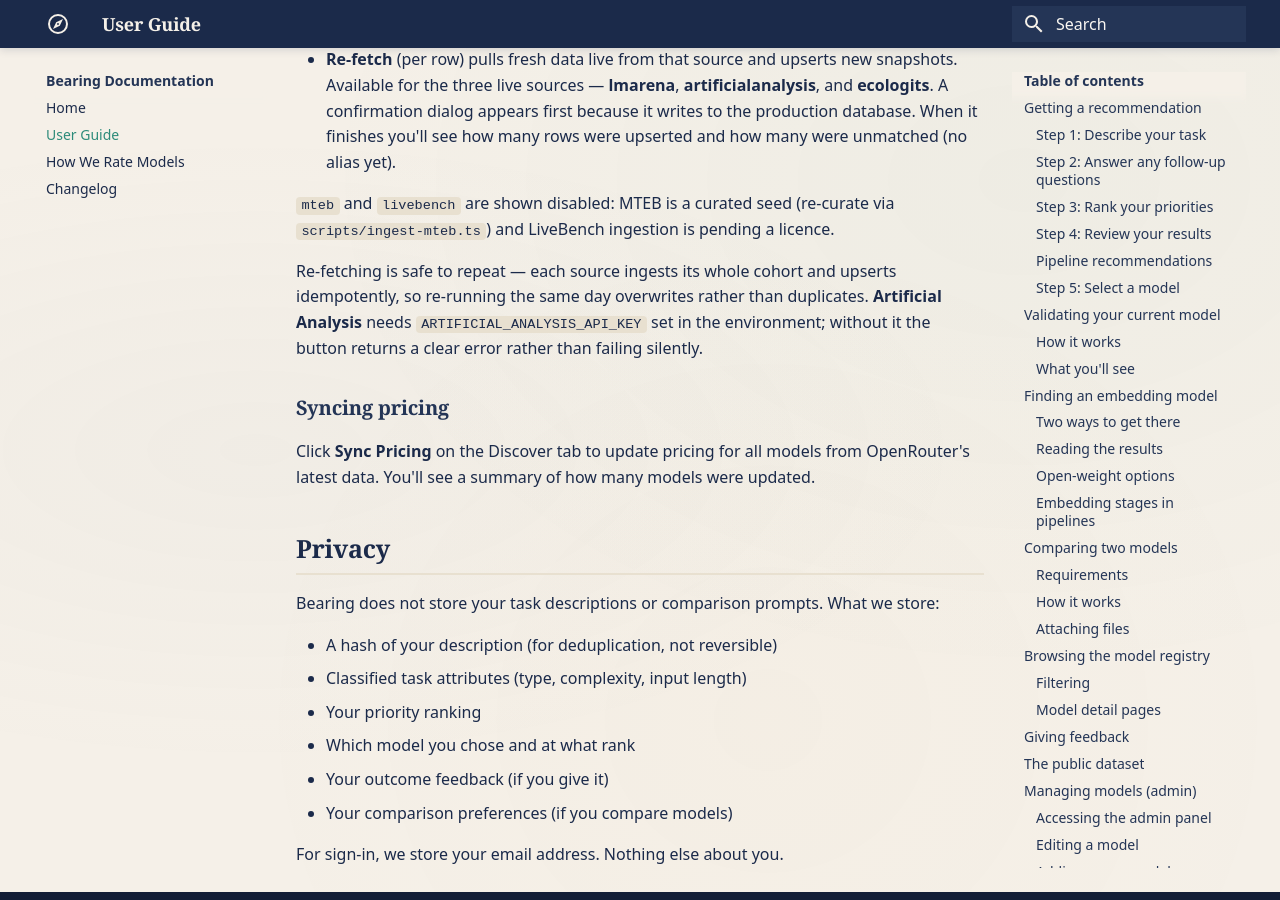
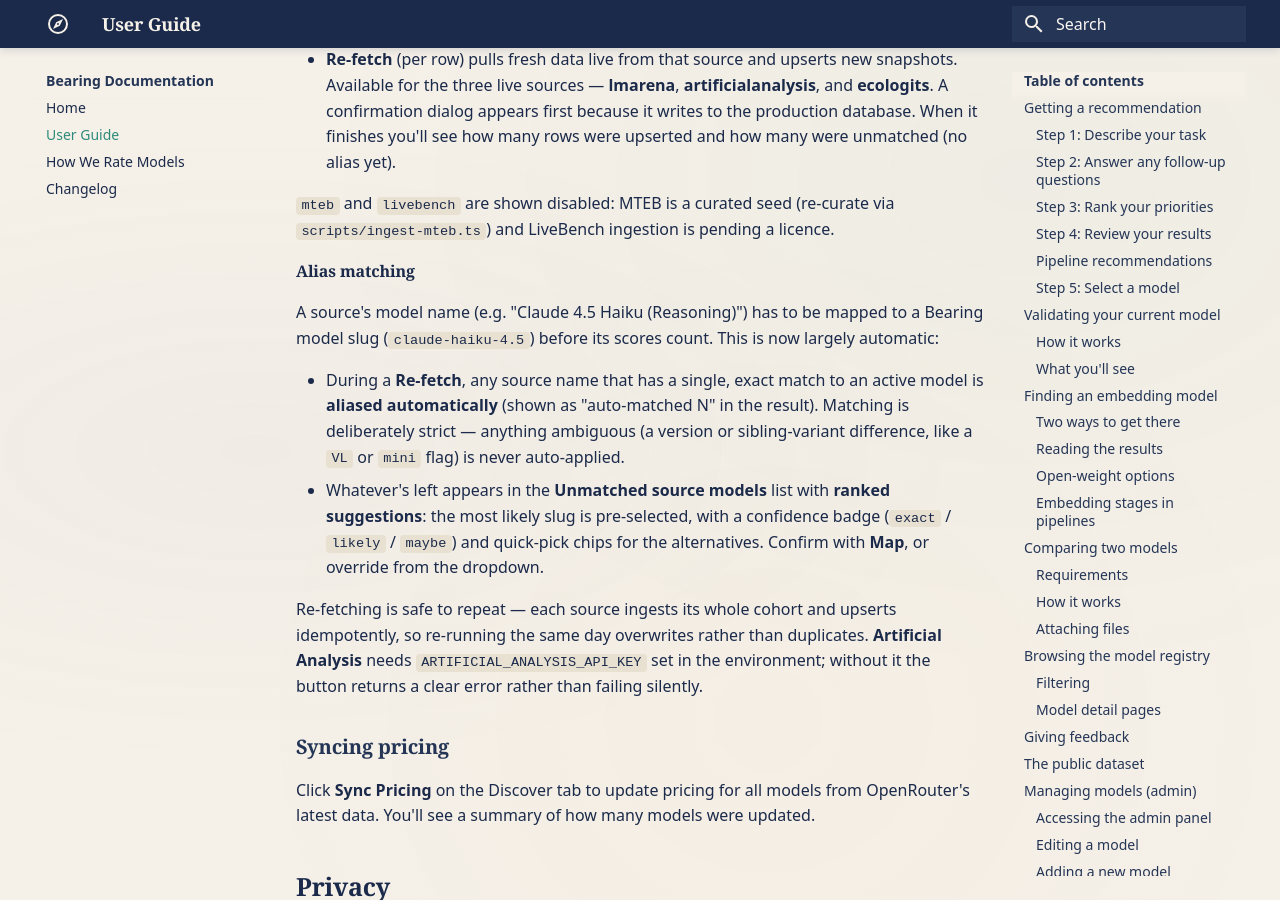
Before and after one commit to tomcwxyz/bearing, an MkDocs documentation site: the page built from docs/user-guide.md, in a window 1280 px wide and 900 px high, scrolled down 9523 px. Built offline with MkDocs 1.6.1 and Material for MkDocs 9.7.7, drawn with Linux system fonts in a browser that asks for light colours.

Commit message:
docs: alias matching improvements (auto-apply + suggestions)

```diff
--- a/docs/user-guide.md
+++ b/docs/user-guide.md
@@ -266,6 +266,13 @@ Two distinct actions:
 
 `mteb` and `livebench` are shown disabled: MTEB is a curated seed (re-curate via `scripts/ingest-mteb.ts`) and LiveBench ingestion is pending a licence.
 
+#### Alias matching
+
+A source's model name (e.g. "Claude 4.5 Haiku (Reasoning)") has to be mapped to a Bearing model slug (`claude-haiku-4.5`) before its scores count. This is now largely automatic:
+
+- During a **Re-fetch**, any source name that has a single, exact match to an active model is **aliased automatically** (shown as "auto-matched N" in the result). Matching is deliberately strict — anything ambiguous (a version or sibling-variant difference, like a `VL` or `mini` flag) is never auto-applied.
+- Whatever's left appears in the **Unmatched source models** list with **ranked suggestions**: the most likely slug is pre-selected, with a confidence badge (`exact` / `likely` / `maybe`) and quick-pick chips for the alternatives. Confirm with **Map**, or override from the dropdown.
+
 Re-fetching is safe to repeat — each source ingests its whole cohort and upserts idempotently, so re-running the same day overwrites rather than duplicates. **Artificial Analysis** needs `ARTIFICIAL_ANALYSIS_API_KEY` set in the environment; without it the button returns a clear error rather than failing silently.
 
 ### Syncing pricing
```
Also changed, not shown: docs/changelog.md (+1 -0 lines).
